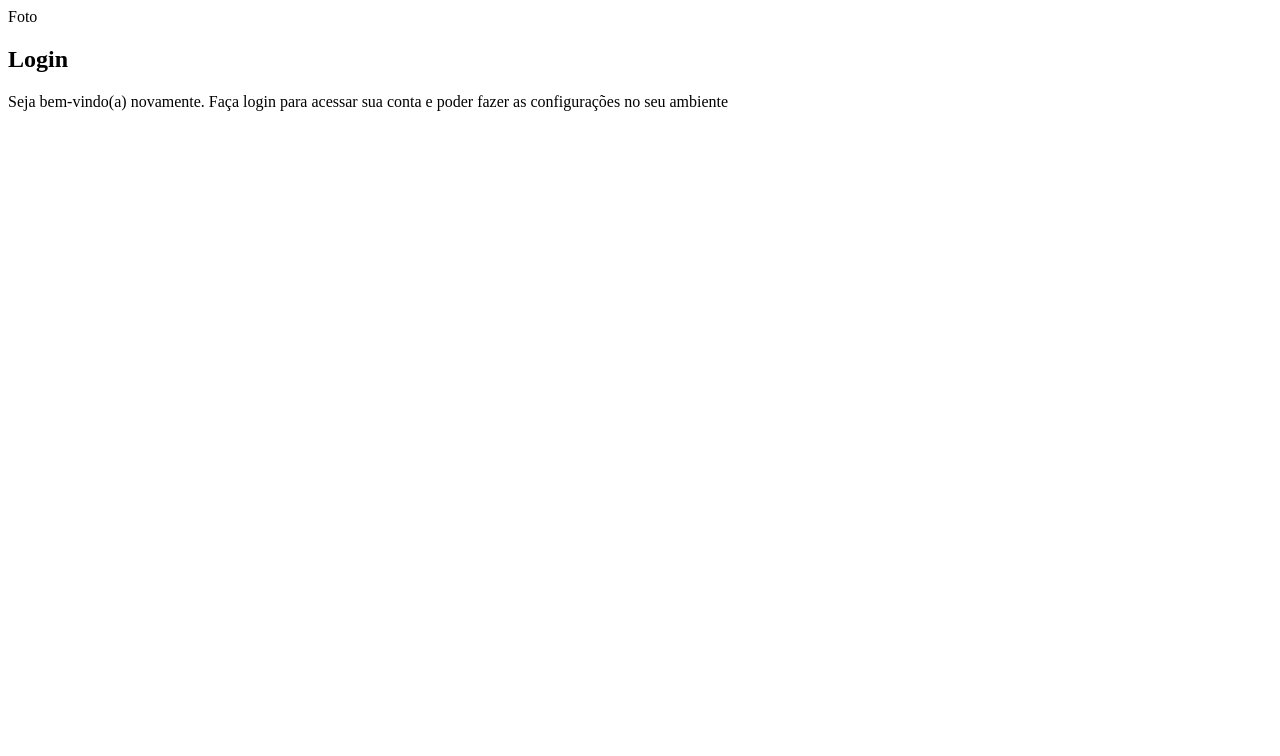
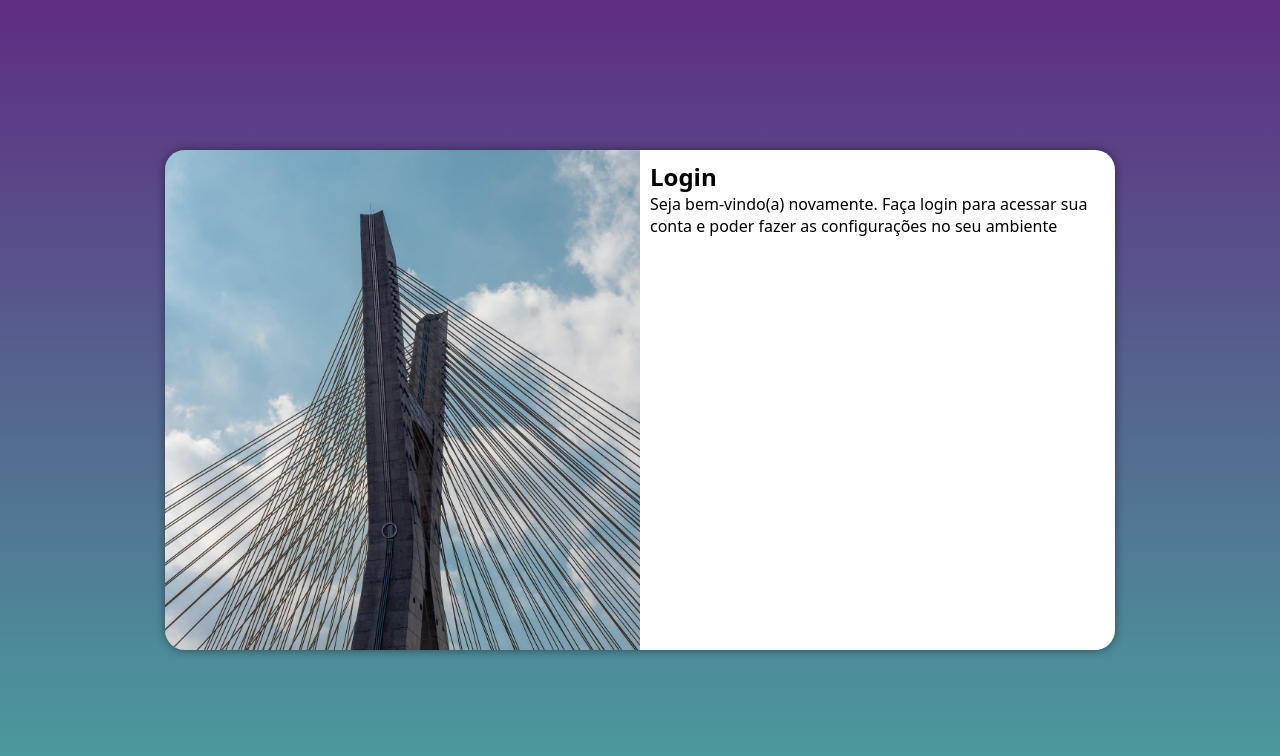
Before and after one commit to alisson1925/projeto-login, a plain HTML site: page index.html in a window 1280 px wide. Drawn offline with Linux system fonts and the light colour scheme.

Commit message:
media query para outras telas

```diff
--- /dev/null
+++ b/estilos/media-query.css
@@ -0,0 +1,49 @@
+@charset "UTF-8";
+
+@media screen and (min-width: 768px) and (max-width: 992px){
+
+
+    body{
+        background-image: linear-gradient(to top, #49a09d, #5f2c82);
+    }
+
+    section#login{
+        width: 80vw;
+    }
+
+    section#login > div#imagem{
+        float: left;
+        width: 30%;
+        height: 100%;
+    }
+
+    section#login > div#formulario{
+        float: right;
+        width: 70%;
+    }
+
+}
+
+@media screen and (min-width: 992px){
+
+    body{
+        background-image: linear-gradient(to top, #49a09d, #5f2c82);
+    }
+
+    section#login{
+        width: 950px;
+    }
+
+    section#login > div#imagem{
+        float: left;
+        width: 50%;
+        height: 100%;
+    }
+
+    section#login > div#formulario{
+        float: right;
+        width: 50%;
+    }
+
+
+}
--- a/estilos/style.css
+++ b/estilos/style.css
@@ -6,3 +6,52 @@ Verde: #49a09d
 Lilás: #5f2c82
 
 */
+
+*{
+    font-family: system-ui, -apple-system, BlinkMacSystemFont, 'Segoe UI', Roboto, Oxygen, Ubuntu, Cantarell, 'Open Sans', 'Helvetica Neue', sans-serif;
+    padding: 0px;
+    margin: 0px;
+    box-sizing: border-box;
+}
+
+body, html{
+    background-color: #5f2c82;
+    height: 100vh;
+    width: 100vw;
+}
+
+main{
+    position: relative;
+    height: 100vh;
+    width: 100vw;
+}
+
+section#login{
+    position: absolute;
+    top: 50%;
+    left: 50%;
+    transform: translate(-50%, -50%);
+    overflow: hidden;
+    box-shadow: 0px 0px 10px rgba(0, 0, 0, 0.450);
+
+    background-color: white;
+    width: 250px;
+    height: 500px;
+    border-radius: 20px;
+
+    transition: width .3s, height .3s;
+    transition-timing-function: ease;
+}
+
+section#login > div#imagem{
+    display: block;
+    background: #5f2c82 url(../imagens/pexels-bruno-thethe-3035998.jpg) no-repeat;
+    background-size: cover;
+    background-position: left center;
+    height: 200px;
+}
+
+section#login > div#formulario{
+    display: block;
+    padding: 10px;
+}
--- a/index.html
+++ b/index.html
@@ -3,14 +3,15 @@
 <head>
     <meta charset="UTF-8">
     <meta name="viewport" content="width=device-width, initial-scale=1.0">
+    <title>Login</title>
     <link rel="stylesheet" href="estilos/style.css">
-    <title>Login</title>
+    <link rel="stylesheet" href="estilos/media-query.css">
 </head>
 <body>
     <main>
         <section id="login">
             <div id="imagem">
-                Foto
+                <!-- Aqui vai a imagem nas CSS -->
             </div>
             <div id="formulario">
                 <h1>Login</h1>
```
